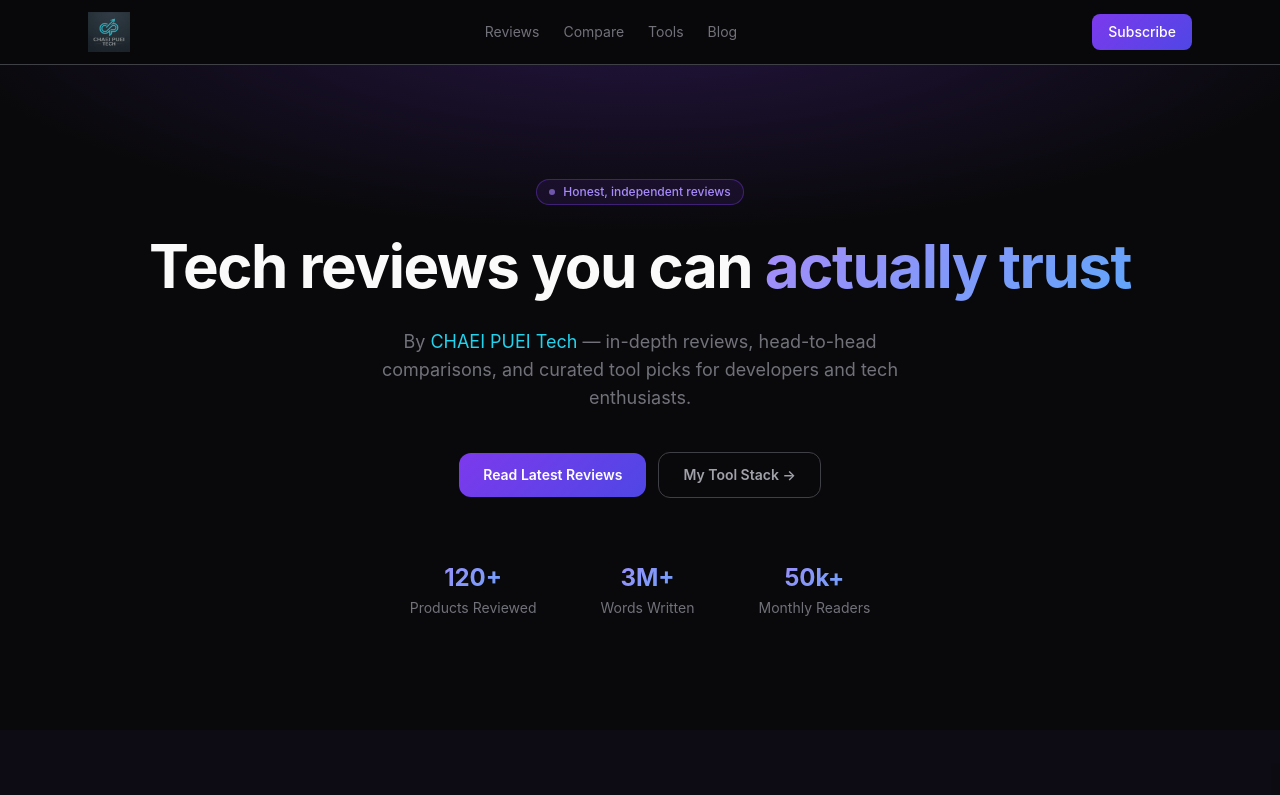
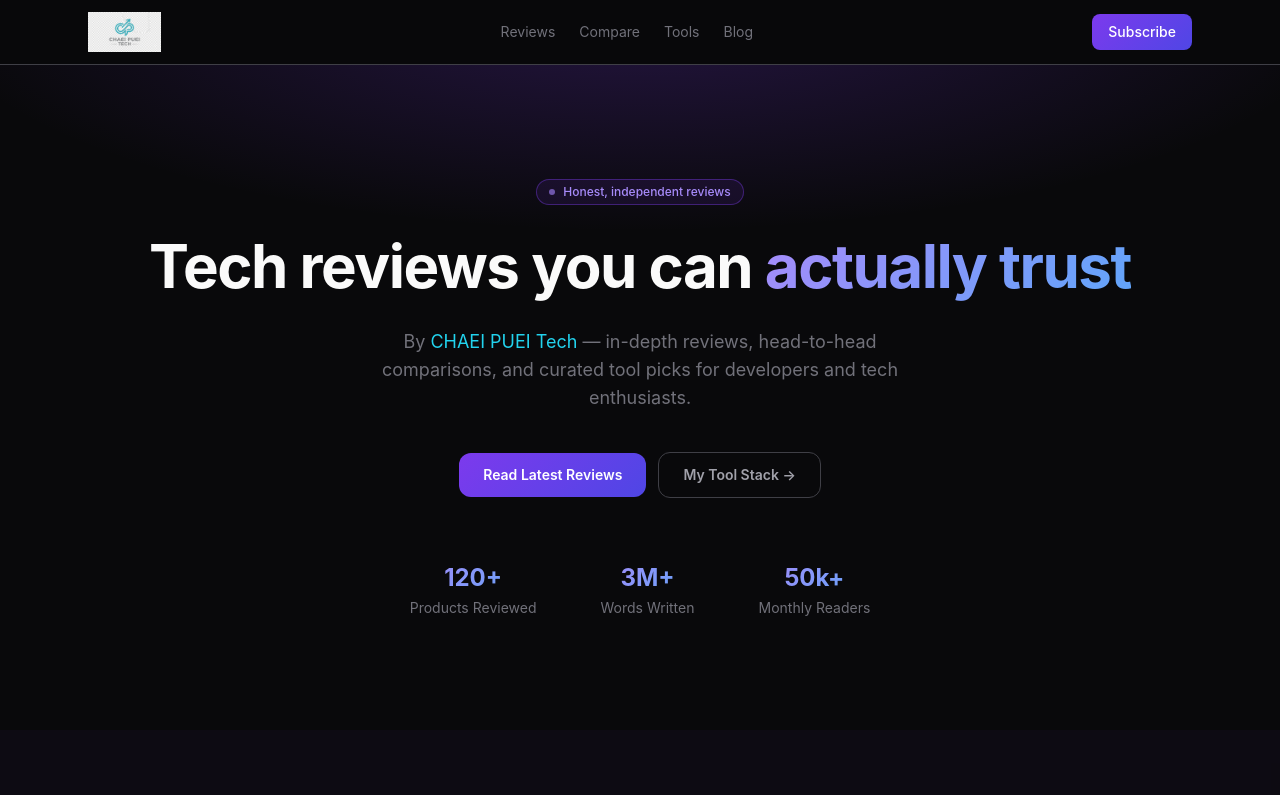
Before and after one commit to hardy-work/tech-blog, a Next.js app: page / in a window 1280 px wide. Shown: the top 795 px of the page. Built offline with nearby package versions, Linux system fonts and the light colour scheme.

Commit message:
feat: update logo to transparent PNG version

```diff
--- a/components/Footer.tsx
+++ b/components/Footer.tsx
@@ -41,9 +41,9 @@ export default function Footer() {
               <Image
                 src="/logo.png"
                 alt="CHAEI PUEI Tech"
-                width={140}
-                height={47}
-                className="h-12 w-auto object-contain"
+                width={120}
+                height={120}
+                className="h-14 w-auto object-contain"
               />
             </a>
             <p className="text-sm leading-relaxed" style={{ color: "var(--muted)" }}>
--- a/components/Navbar.tsx
+++ b/components/Navbar.tsx
@@ -18,8 +18,8 @@ export default function Navbar() {
           <Image
             src="/logo.png"
             alt="CHAEI PUEI Tech"
-            width={120}
-            height={40}
+            width={100}
+            height={100}
             className="h-10 w-auto object-contain"
             priority
           />
```
Also changed, not shown: public/logo.png.
